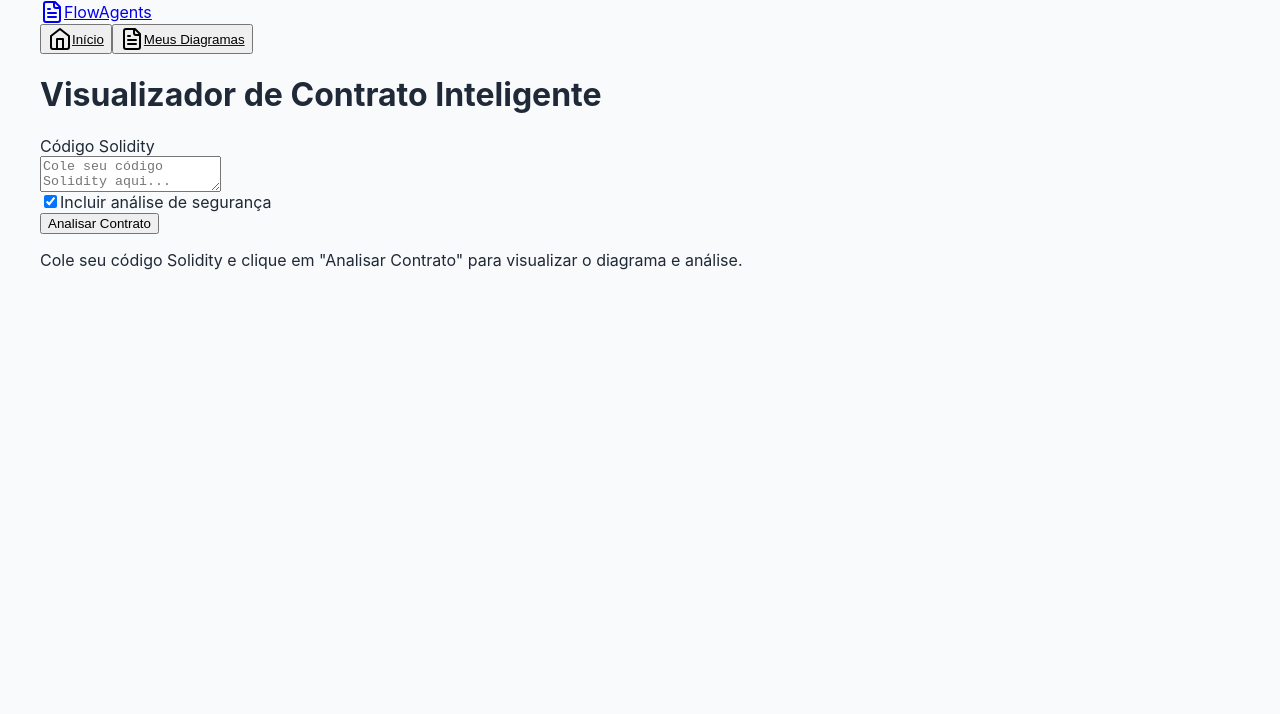
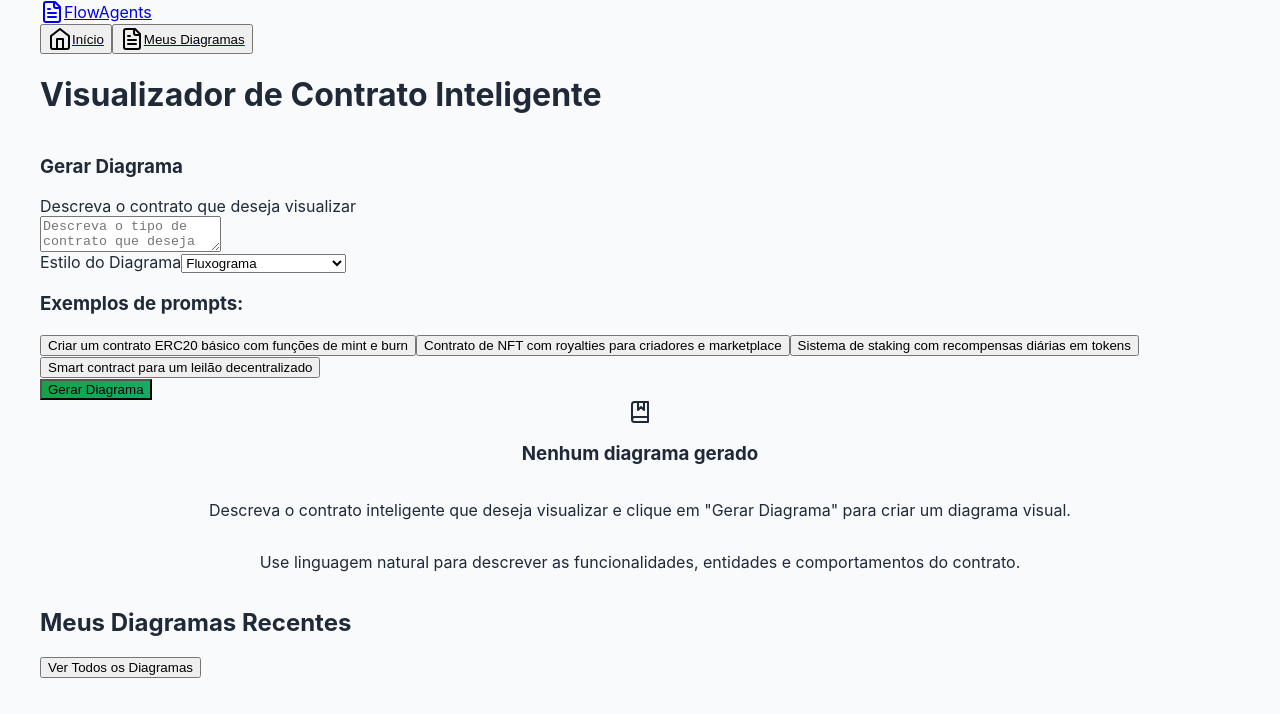
Before and after one commit to diegofornalha/SolidityVisualizer, a Next.js app: page /visualizar in a window 1280 px wide. Shown: the top 714 px of the page. Built offline with nearby package versions, Linux system fonts and the light colour scheme.

Commit message:
Atualizado o layout da página de visualização com melhor interface para geração de diagramas

```diff
--- a/src/app/visualizar/page.tsx
+++ b/src/app/visualizar/page.tsx
@@ -7,9 +7,12 @@ import LoadingState from "@/components/LoadingState";
 import { Button } from "@/components/ui/button";
 import { Textarea } from "@/components/ui/textarea";
 import { Tabs, TabsContent, TabsList, TabsTrigger } from "@/components/ui/tabs";
+import { Card, CardContent, CardHeader, CardTitle, CardFooter } from "@/components/ui/card";
 import { saveToLocalStorage, getFromLocalStorage } from "@/lib/storage";
+import { AlertCircle, BookOpen, Code, Download, BookMarked } from "lucide-react";
 
 export default function VisualizePage() {
+  const [prompt, setPrompt] = useState<string>("");
   const [solidityCode, setSolidityCode] = useState<string>("");
   const [diagramCode, setDiagramCode] = useState<string>("");
   const [explanation, setExplanation] = useState<string>("");
@@ -17,17 +20,21 @@ export default function VisualizePage() {
   const [loading, setLoading] = useState<boolean>(false);
   const [activeTab, setActiveTab] = useState<string>("code");
   const [error, setError] = useState<string>("");
+  const [diagramStyle, setDiagramStyle] = useState<string>("flowchart");
   const [includeSecurityAnalysis, setIncludeSecurityAnalysis] = useState<boolean>(true);
 
   useEffect(() => {
-    // Carregar código Solidity da sessão anterior do localStorage
+    // Carregar dados da sessão anterior do localStorage
     const savedCode = getFromLocalStorage("solidityCodeToAnalyze", "");
     setSolidityCode(savedCode);
+
+    const savedPrompt = getFromLocalStorage("promptToAnalyze", "");
+    setPrompt(savedPrompt);
   }, []);
 
-  const handleAnalyze = async () => {
-    if (!solidityCode.trim()) {
-      setError("Por favor, insira o código Solidity para analisar");
+  const handleGenerateDiagram = async () => {
+    if (!prompt.trim()) {
+      setError("Por favor, descreva o contrato que deseja visualizar");
       return;
     }
 
@@ -35,74 +42,98 @@ export default function VisualizePage() {
     setError("");
 
     try {
-      const apiUrl = process.env.NEXT_PUBLIC_API_URL || "http://localhost:8000";
-      const response = await fetch(`${apiUrl}/api/analyze-contract`, {
+      // Verificar se o usuário forneceu uma chave de API da OpenAI
+      const apiKey = getFromLocalStorage("openaiApiKey", "");
+
+      if (!apiKey) {
+        throw new Error("Por favor, adicione sua chave API nas configurações para gerar o diagrama");
+      }
+
+      const response = await fetch("/api/generate-diagram", {
         method: "POST",
         headers: {
           "Content-Type": "application/json",
         },
         body: JSON.stringify({
-          solidity_code: solidityCode,
-          include_security_analysis: includeSecurityAnalysis,
+          prompt,
+          apiKey,
+          style: diagramStyle
         }),
-        credentials: "include",
       });
 
       if (!response.ok) {
         const errorData = await response.json();
-        throw new Error(errorData.detail || "Erro ao analisar o contrato");
+        throw new Error(errorData.error || "Erro ao gerar o diagrama");
       }
 
       const data = await response.json();
-      setDiagramCode(data.diagram_code);
-      setExplanation(data.explanation);
-      setSecurityIssues(data.security_issues || []);
+      setDiagramCode(data.diagram_code || data.diagram);
+      setSolidityCode(data.solidity_code || "");
+      setExplanation(data.explanation || "");
 
       // Salvar no localStorage
-      saveToLocalStorage("solidityCodeToAnalyze", solidityCode);
+      saveToLocalStorage("promptToAnalyze", prompt);
+      if (data.solidity_code) {
+        saveToLocalStorage("solidityCodeToAnalyze", data.solidity_code);
+      }
 
       setActiveTab("diagram");
+
+      // Salvar diagrama na API
+      try {
+        await fetch("/api/diagramas", {
+          method: "POST",
+          headers: {
+            "Content-Type": "application/json",
+          },
+          body: JSON.stringify({
+            prompt,
+            diagram: data.diagram_code || data.diagram,
+            title: prompt.substring(0, 100)
+          }),
+        });
+      } catch (saveError) {
+        console.error("Erro ao salvar diagrama:", saveError);
+        // Não impede o fluxo principal
+      }
     } catch (err: any) {
       console.error("Erro:", err);
-      setError(err.message || "Ocorreu um erro ao analisar o contrato");
+      setError(err.message || "Ocorreu um erro ao gerar o diagrama");
     } finally {
       setLoading(false);
     }
   };
 
-  const handleCodeChange = (e: React.ChangeEvent<HTMLTextAreaElement>) => {
-    setSolidityCode(e.target.value);
+  const handleDiagramStyleChange = (e: React.ChangeEvent<HTMLSelectElement>) => {
+    setDiagramStyle(e.target.value);
   };
 
-  const renderSecurityIssues = () => {
-    if (securityIssues.length === 0) {
-      return (
-        <div className="p-4 bg-green-100 dark:bg-green-900 rounded-md">
-          <p className="text-green-800 dark:text-green-200">Nenhum problema de segurança identificado.</p>
-        </div>
-      );
-    }
+  const handlePromptChange = (e: React.ChangeEvent<HTMLTextAreaElement>) => {
+    setPrompt(e.target.value);
+  };
+
+  const renderExamplePrompts = () => {
+    const examples = [
+      "Criar um contrato ERC20 básico com funções de mint e burn",
+      "Contrato de NFT com royalties para criadores e marketplace",
+      "Sistema de staking com recompensas diárias em tokens",
+      "Smart contract para um leilão decentralizado",
+    ];
 
     return (
-      <div className="space-y-4">
-        <h3 className="text-xl font-semibold">Problemas de Segurança Identificados</h3>
-        {securityIssues.map((issue, index) => (
-          <div key={index} className="p-4 bg-amber-100 dark:bg-amber-900/30 rounded-md">
-            <h4 className="font-semibold text-amber-800 dark:text-amber-200">{issue.title}</h4>
-            <p className="mt-1 text-amber-700 dark:text-amber-300">{issue.description}</p>
-            {issue.line_number && (
-              <p className="mt-1 text-sm text-amber-600 dark:text-amber-400">
-                Linha: {issue.line_number}
-              </p>
-            )}
-            {issue.recommendation && (
-              <div className="mt-2">
-                <p className="font-medium text-amber-800 dark:text-amber-200">Recomendação:</p>
-                <p className="text-amber-700 dark:text-amber-300">{issue.recommendation}</p>
+      <div className="mt-4">
+        <h3 className="text-sm font-medium mb-2">Exemplos de prompts:</h3>
+        <div className="grid grid-cols-1 md:grid-cols-2 gap-2">
+          {examples.map((example, index) => (
+            <button
+              key={index}
+              onClick={() => setPrompt(example)}
+              className="text-left p-2 text-sm rounded-md hover:bg-gray-100 dark:hover:bg-gray-800 border border-gray-200 dark:border-gray-700 transition-colors"
+            >
+              {example}
+            </button>
+          ))}
         </div>
-            )}
-          </div>
-        ))}
       </div>
     );
   };
@@ -111,87 +142,154 @@ export default function VisualizePage() {
     <main className="container mx-auto px-4 py-8">
       <h1 className="text-3xl font-bold mb-6 text-center">Visualizador de Contrato Inteligente</h1>
 
-      <div className="grid grid-cols-1 lg:grid-cols-2 gap-6">
-        <div>
+      <div className="grid grid-cols-1 lg:grid-cols-5 gap-6">
+        <div className="lg:col-span-2">
+          <Card>
+            <CardHeader>
+              <CardTitle>Gerar Diagrama</CardTitle>
+            </CardHeader>
+            <CardContent>
               <div className="mb-4">
-            <label htmlFor="solidity-code" className="block text-sm font-medium mb-2">
-              Código Solidity
+                <label htmlFor="prompt" className="block text-sm font-medium mb-2">
+                  Descreva o contrato que deseja visualizar
                 </label>
                 <Textarea
-              id="solidity-code"
-              value={solidityCode}
-              onChange={handleCodeChange}
-              className="font-mono h-96"
-              placeholder="Cole seu código Solidity aqui..."
+                  id="prompt"
+                  value={prompt}
+                  onChange={handlePromptChange}
+                  className="h-60"
+                  placeholder="Descreva o tipo de contrato que deseja visualizar. Por exemplo: 'Um contrato ERC20 com funções de mint e burn'..."
                 />
               </div>
 
-          <div className="flex items-center mb-4">
-            <input
-              type="checkbox"
-              id="security-analysis"
-              checked={includeSecurityAnalysis}
-              onChange={(e) => setIncludeSecurityAnalysis(e.target.checked)}
-              className="h-4 w-4 text-blue-600 rounded border-gray-300 focus:ring-blue-500"
-            />
-            <label htmlFor="security-analysis" className="ml-2 block text-sm">
-              Incluir análise de segurança
+              <div className="mb-4">
+                <label htmlFor="diagram-style" className="block text-sm font-medium mb-2">
+                  Estilo do Diagrama
                 </label>
+                <select
+                  id="diagram-style"
+                  value={diagramStyle}
+                  onChange={handleDiagramStyleChange}
+                  className="w-full p-2 border border-gray-300 rounded-md focus:ring-2 focus:ring-blue-500 focus:border-blue-500 dark:bg-gray-700 dark:border-gray-600"
+                >
+                  <option value="flowchart">Fluxograma</option>
+                  <option value="sequenceDiagram">Diagrama de Sequência</option>
+                  <option value="classDiagram">Diagrama de Classes</option>
+                  <option value="erDiagram">Diagrama ER</option>
+                </select>
               </div>
 
-          <Button onClick={handleAnalyze} disabled={loading} className="w-full">
-            {loading ? "Analisando..." : "Analisar Contrato"}
+              {renderExamplePrompts()}
+
+              <Button
+                onClick={handleGenerateDiagram}
+                disabled={loading}
+                className="w-full mt-4 gradient-hover"
+              >
+                {loading ? "Gerando..." : "Gerar Diagrama"}
               </Button>
 
-          {error && <div className="mt-4 p-4 bg-red-100 text-red-800 rounded-md">{error}</div>}
+              {error && (
+                <div className="mt-4 p-4 bg-red-50 dark:bg-red-900/30 text-red-800 dark:text-red-200 rounded-md flex items-start">
+                  <AlertCircle className="h-5 w-5 mr-2 flex-shrink-0 mt-0.5" />
+                  <p>{error}</p>
+                </div>
+              )}
+            </CardContent>
+          </Card>
         </div>
 
-        <div>
+        <div className="lg:col-span-3">
           {loading ? (
-            <LoadingState message="Analisando o contrato e gerando diagrama..." />
+            <LoadingState message="Gerando diagrama com base na sua descrição..." />
           ) : diagramCode ? (
-            <div className="bg-white dark:bg-slate-800 p-4 rounded-lg shadow">
-              <Tabs value={activeTab} onValueChange={setActiveTab}>
-                <TabsList className="w-full">
-                  <TabsTrigger value="diagram" className="flex-1">
-                    Diagrama
+            <Card>
+              <CardHeader className="pb-2">
+                <Tabs value={activeTab} onValueChange={setActiveTab} className="w-full">
+                  <TabsList className="w-full grid grid-cols-3">
+                    <TabsTrigger value="diagram" className="flex items-center">
+                      <Code className="h-4 w-4 mr-2" /> Diagrama
                     </TabsTrigger>
-                  <TabsTrigger value="explanation" className="flex-1">
-                    Explicação
+                    <TabsTrigger value="code" className="flex items-center">
+                      <Code className="h-4 w-4 mr-2" /> Código
                     </TabsTrigger>
-                  {includeSecurityAnalysis && (
-                    <TabsTrigger value="security" className="flex-1">
-                      Segurança
+                    <TabsTrigger value="explanation" className="flex items-center">
+                      <BookOpen className="h-4 w-4 mr-2" /> Explicação
                     </TabsTrigger>
-                  )}
                   </TabsList>
+                </Tabs>
+              </CardHeader>
 
-                <TabsContent value="diagram">
+              <CardContent>
+                <TabsContent value="diagram" className="mt-4">
+                  <div className="bg-white dark:bg-gray-800 p-4 rounded-lg border border-gray-200 dark:border-gray-700">
                     <DiagramDisplay code={diagramCode} />
-                </TabsContent>
-
-                <TabsContent value="explanation">
-                  <div className="prose dark:prose-invert max-w-none">
-                    <h3 className="text-xl font-semibold mb-2">Análise do Contrato</h3>
-                    <div className="whitespace-pre-wrap">{explanation}</div>
+                  </div>
+                  <div className="mt-4 flex justify-end">
+                    <Button
+                      variant="outline"
+                      onClick={() => {
+                        const element = document.createElement('a');
+                        const file = new Blob([diagramCode], {type: 'text/plain'});
+                        element.href = URL.createObjectURL(file);
+                        element.download = `diagrama-${Date.now()}.md`;
+                        document.body.appendChild(element);
+                        element.click();
+                      }}
+                      className="flex items-center"
+                    >
+                      <Download className="h-4 w-4 mr-2" /> Baixar Diagrama
+                    </Button>
                   </div>
                 </TabsContent>
 
-                {includeSecurityAnalysis && (
-                  <TabsContent value="security">{renderSecurityIssues()}</TabsContent>
+                <TabsContent value="code" className="mt-4">
+                  {solidityCode ? (
+                    <CodeDisplay code={solidityCode} language="solidity" />
+                  ) : (
+                    <div className="p-4 text-center bg-gray-50 dark:bg-gray-800 rounded-lg">
+                      <p>Nenhum código Solidity foi gerado para este diagrama.</p>
+                    </div>
                   )}
-              </Tabs>
+                </TabsContent>
+
+                <TabsContent value="explanation" className="mt-4">
+                  <div className="prose dark:prose-invert max-w-none p-4 bg-white dark:bg-gray-800 rounded-lg border border-gray-200 dark:border-gray-700">
+                    {explanation ? (
+                      <div className="whitespace-pre-wrap">{explanation}</div>
+                    ) : (
+                      <p className="text-center">Nenhuma explicação disponível para este diagrama.</p>
+                    )}
                   </div>
+                </TabsContent>
+              </CardContent>
+            </Card>
           ) : (
-            <div className="bg-slate-100 dark:bg-slate-800 p-8 rounded-lg text-center h-full flex items-center justify-center">
-              <p className="text-slate-600 dark:text-slate-400">
-                Cole seu código Solidity e clique em &quot;Analisar Contrato&quot; para visualizar o diagrama e
-                análise.
+            <div className="flex flex-col items-center justify-center h-full p-8 bg-gray-50 dark:bg-gray-800 rounded-lg border border-dashed border-gray-300 dark:border-gray-700">
+              <BookMarked className="h-16 w-16 text-gray-400 mb-4" />
+              <h3 className="text-xl font-medium text-gray-700 dark:text-gray-300 mb-2">Nenhum diagrama gerado</h3>
+              <p className="text-gray-500 dark:text-gray-400 text-center max-w-md mb-4">
+                Descreva o contrato inteligente que deseja visualizar e clique em "Gerar Diagrama" para criar um diagrama visual.
+              </p>
+              <p className="text-sm text-gray-400 dark:text-gray-500 text-center max-w-md">
+                Use linguagem natural para descrever as funcionalidades, entidades e comportamentos do contrato.
               </p>
             </div>
           )}
         </div>
       </div>
+
+      <div className="mt-8">
+        <h2 className="text-2xl font-bold mb-4">Meus Diagramas Recentes</h2>
+        <div className="flex justify-end mb-4">
+          <Button
+            variant="outline"
+            onClick={() => window.location.href = '/diagramas'}
+          >
+            Ver Todos os Diagramas
+          </Button>
+        </div>
+      </div>
     </main>
   );
 }
```
Lines whose indentation alone changed are shown as unchanged.
